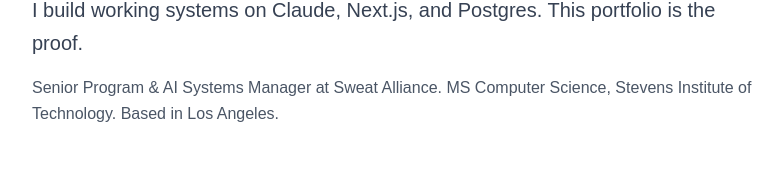
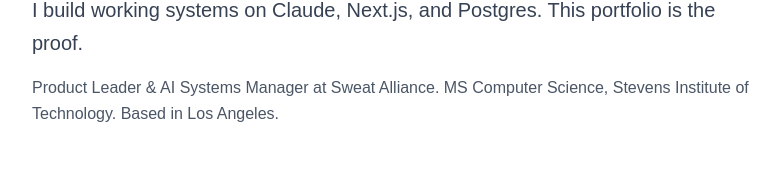
Before and after one commit to Adaakal/adaugo-fde-portfolio, a Next.js app: page / in a window 1280 px wide. Shown: the part 230-407 px from the top of the page, without its empty margins (248-1031 px from the left). Built offline with nearby package versions, Linux system fonts and the light colour scheme.

Commit message:
changed to Product Lead

```diff
--- a/app/page.tsx
+++ b/app/page.tsx
@@ -16,7 +16,7 @@
           portfolio is the proof.
         </p>
         <p className="text-base text-gray-600 leading-relaxed">
-          Senior Program &amp; AI Systems Manager at Sweat Alliance. MS Computer
+          Product Leader &amp; AI Systems Manager at Sweat Alliance. MS Computer
           Science, Stevens Institute of Technology. Based in Los Angeles.
         </p>
       </section>
```
